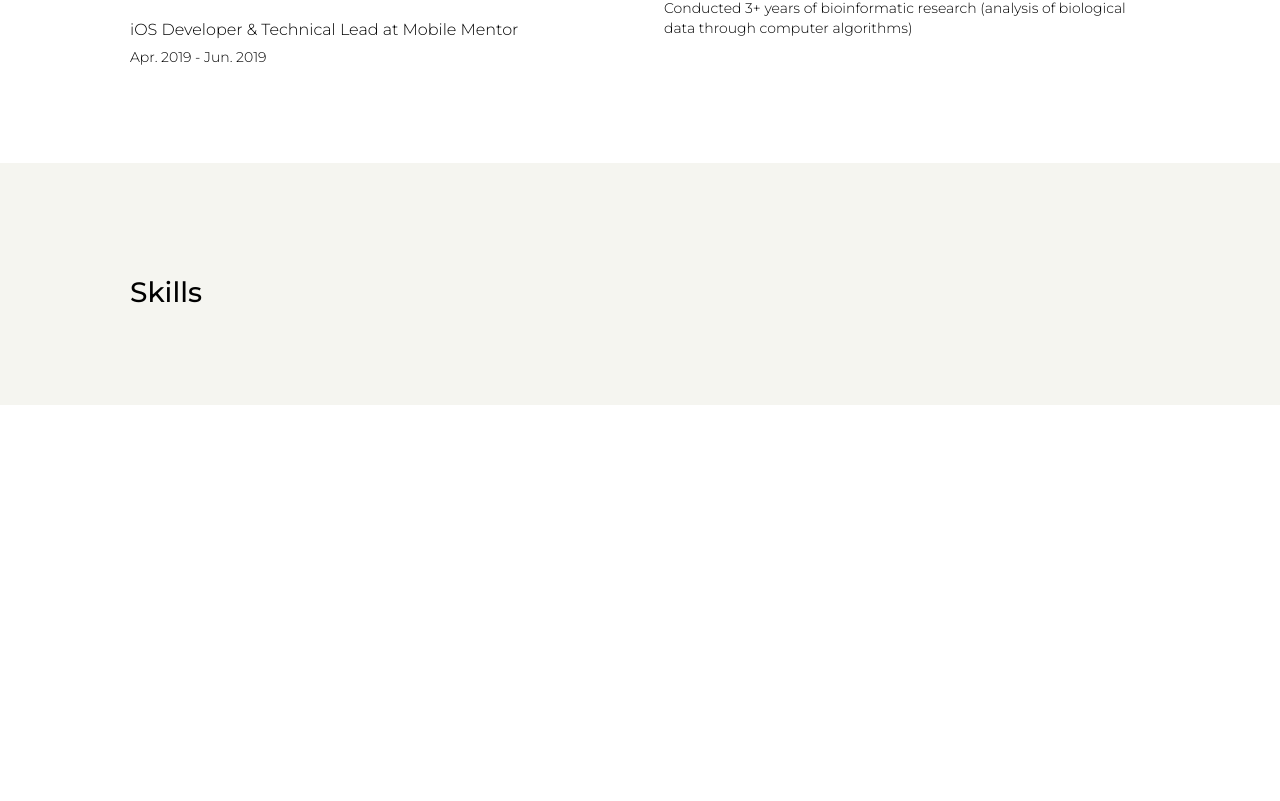
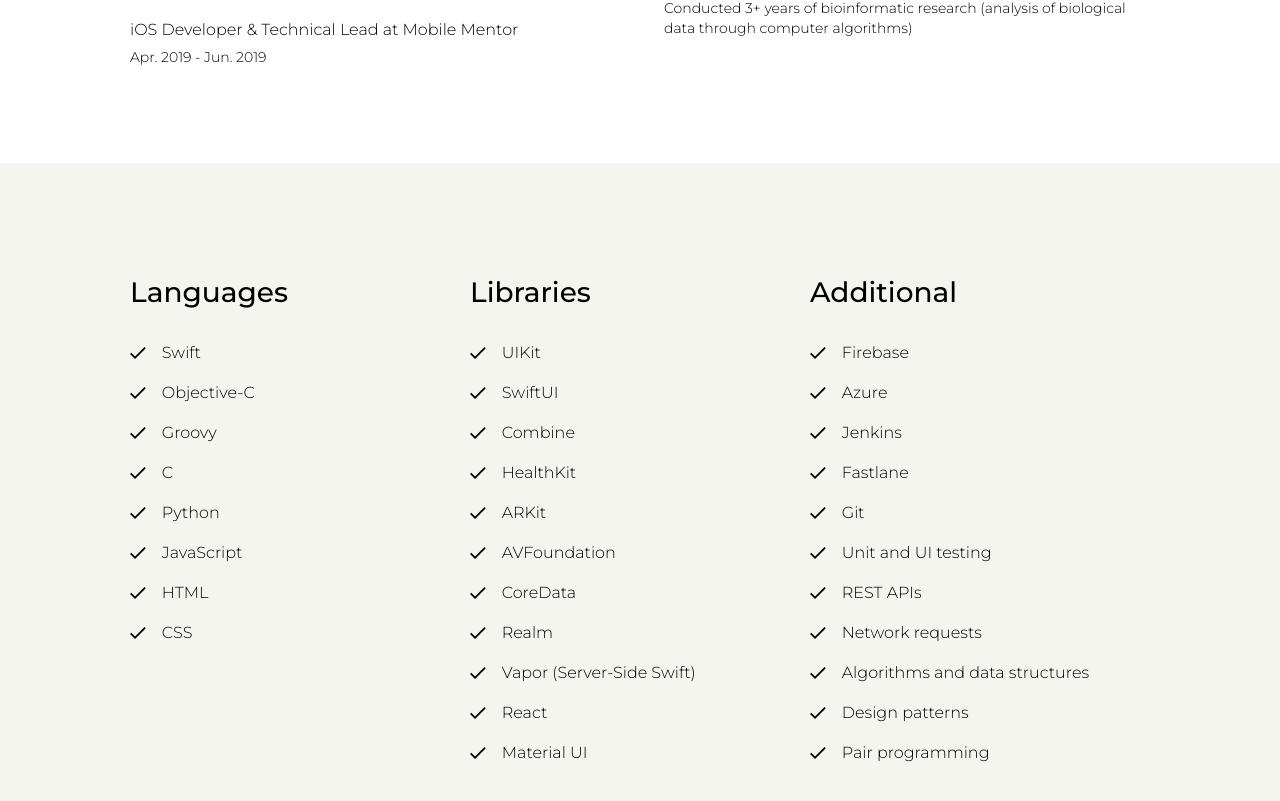
Before and after one commit to samanthagatt/portfolio, a React (Create React App) app: page / in a window 1280 px wide. Shown: the part 1825-2626 px from the top of the page. Before the commit the page ends 2230 px from the top, so only its background shows below. Built offline with nearby package versions, Linux system fonts and the light colour scheme.

Commit message:
Adds skills

```diff
--- /dev/null
+++ b/src/components/CheckMarkIcon.js
@@ -0,0 +1,11 @@
+import React from "react";
+
+const CheckMarkIcon = ({ width = "auto", height = "auto", style = {} }) =>
+    <svg role="img" viewBox="0 0 1080 821" style={{ ...style, width: width, height: height }}>
+        <title>Check mark icon</title>
+        <g transform="matrix(1,0,0,1,-1.13687e-13,-0.0272483)">
+            <path d="M0,475.21L85.852,389.357L345.323,648.826L994.148,0L1080,85.852L345.323,820.527L0,475.21Z" />
+        </g>
+    </svg>;
+
+export default CheckMarkIcon;
--- a/src/components/Skills.js
+++ b/src/components/Skills.js
@@ -1,12 +1,34 @@
 import React from "react";
-import { Typography } from "@mui/material";
+import { Grid, Typography, List, ListItem } from "@mui/material";
+import { Stack } from "@mui/system";
 
+import { skills } from "../helpers/data";
+import { evenOrOdd } from "../helpers/convenienceFunctions";
 import Section from "./Section";
-import { evenOrOdd } from "../helpers/convenienceFunctions";
+import CheckMarkIcon from "./CheckMarkIcon";
 
-const Skills = ({ sectionInfo: { id, index }}) =>
+const Column = ({ group: { title, elements } }) =>
+    <Stack spacing="1rem" sx={{ flex: 1 }}>
+        <Typography variant="h4">{title}</Typography>
+        <List>
+            {elements.map((element, i) =>
+                <ListItem key={i}>
+                    <Stack component="span"
+                        direction="row"
+                        alignItems="center"
+                        spacing="1rem">
+                        <CheckMarkIcon height="0.75rem" />
+                        <Typography>{element}</Typography>
+                    </Stack>
+                </ListItem>)}
+        </List>
+    </Stack>
+
+const Skills = ({ sectionInfo: { id, index } }) =>
     <Section variant={evenOrOdd(index + 1)} id={id}>
-        <Typography variant="h4">Skills</Typography>
+        <Grid container>
+            {skills.map((group) => <Column group={group} />)}
+        </Grid>
     </Section>;
 
 export default Skills;
--- a/src/helpers/data.js
+++ b/src/helpers/data.js
@@ -75,6 +75,21 @@ export const education = [
   }
 ];
 
+export const skills = [
+  {
+      title: "Languages",
+      elements: ["Swift", "Objective-C", "Groovy", "C", "Python", "JavaScript", "HTML", "CSS"]
+  },
+  {
+      title: "Libraries",
+      elements: ["UIKit", "SwiftUI", "Combine", "HealthKit", "ARKit", "AVFoundation", "CoreData", "Realm", "Vapor (Server-Side Swift)", "React", "Material UI"]
+  },
+  {
+      title: "Additional",
+      elements: ["Firebase", "Azure", "Jenkins", "Fastlane", "Git", "Unit and UI testing", "REST APIs", "Network requests", "Algorithms and data structures", "Design patterns", "Pair programming"]
+  }
+]
+
 export const footerLInks = [
   {
     name: "GitHub",
--- a/src/helpers/theme.js
+++ b/src/helpers/theme.js
@@ -178,6 +178,13 @@ export const theme = {
                     }
                 }
             }
+        },
+        MuiListItem: {
+            styleOverrides: {
+                root: {
+                    paddingLeft: 0
+                }
+            }
         }
     }
 };
```
